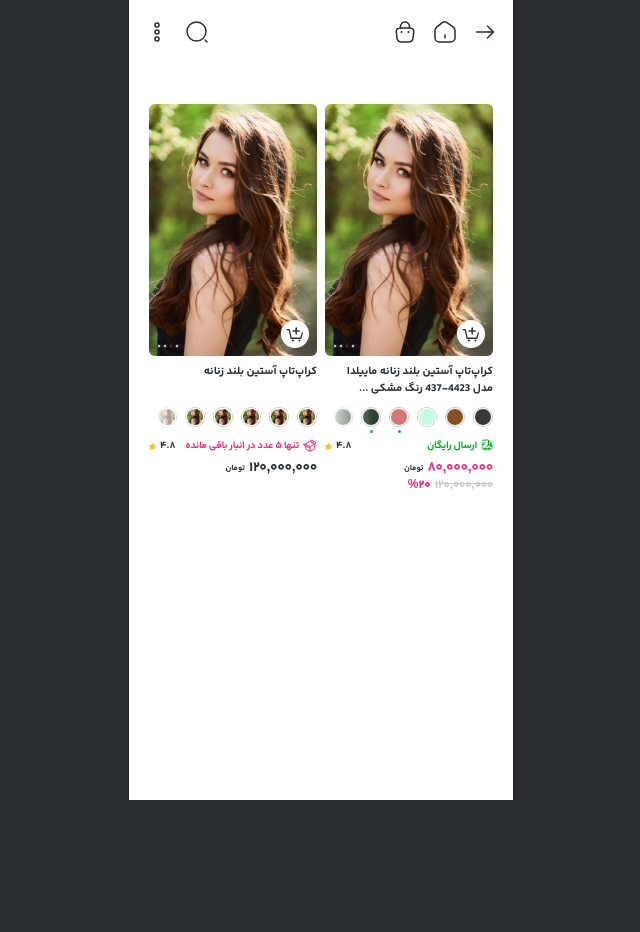
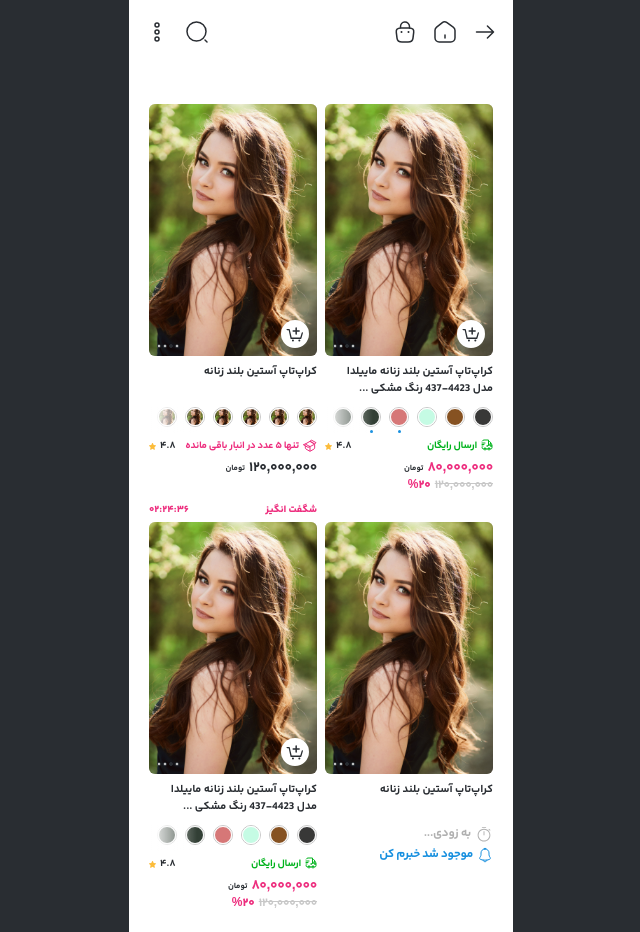
Before and after one commit to arshaan-abh/tesla-test, a Next.js app: page / in a window 1280 px wide. Shown: the whole page, without its empty margins (319-959 px from the left). Before the commit the page ends 800 px from the top, so only its background shows below. Built offline with nearby package versions, Linux system fonts and the light colour scheme.

Commit message:
completed product

```diff
--- a/src/app/layout.tsx
+++ b/src/app/layout.tsx
@@ -14,11 +14,11 @@ export default function RootLayout({ children }: { children: ReactNode }) {
     <html
       lang="fa-IR"
       dir="rtl"
-      className="flex h-full w-full items-center justify-center bg-tesla-neutral-900"
+      className="flex items-center justify-center bg-tesla-neutral-900"
     >
       <body
         className={cn(
-          "h-full w-96 bg-white font-yekan text-tesla-neutral-900 antialiased",
+          "min-h-screen w-96 bg-white font-yekan text-tesla-neutral-900 antialiased",
           fontYekan.variable,
         )}
       >
--- a/src/app/page.tsx
+++ b/src/app/page.tsx
@@ -41,6 +41,44 @@ const Products: Product[] = [
     score: 4.8,
     price: 120000000,
   },
+  {
+    id: 2,
+    name: "کراپ‌تاپ آستین بلند زنانه",
+    images: [product, product, product, product],
+    colors: [
+      { color: "#383837" },
+      { color: "#865222" },
+      { color: "#C5FBE4" },
+      { color: "#D67777" },
+      { color: "#323F35" },
+      { color: "#323F35" },
+      { color: "#323F35" },
+    ],
+    stock: 0,
+    score: 4.8,
+    price: 120000000,
+  },
+  {
+    id: 3,
+    name: "کراپ‌تاپ آستین بلند زنانه ماییلدا مدل 4423-437 رنگ مشکی ...",
+    images: [product, product, product, product],
+    colors: [
+      { color: "#383837" },
+      { color: "#865222" },
+      { color: "#C5FBE4" },
+      { color: "#D67777" },
+      { color: "#323F35" },
+      { color: "#323F35" },
+      { color: "#323F35" },
+    ],
+    freeTransport: true,
+    stock: 11,
+    score: 4.8,
+    price: 80000000,
+    priceWithoutDiscount: 120000000,
+    discountPercent: 20,
+    discountDeadline: "02:24:36",
+  },
 ];
 
 const Home: FC = () => {
--- a/src/components/home/product.tsx
+++ b/src/components/home/product.tsx
@@ -2,7 +2,14 @@
 import { type FC, useState, useCallback, useEffect } from "react";
 import Image, { StaticImageData } from "next/image";
 import { Color } from "@/types/color";
-import { Cart, Transport, Star, OpenBox } from "@/components/ui/icons";
+import {
+  Cart,
+  Transport,
+  Star,
+  OpenBox,
+  Clock,
+  Bell,
+} from "@/components/ui/icons";
 import Autoplay from "embla-carousel-autoplay";
 import addCommas from "@/utils/add-commas";
 import replaceWithPersianDigits from "@/utils/replace-with-persian-digits";
@@ -32,6 +39,7 @@ interface Product {
   price: number;
   priceWithoutDiscount?: number;
   discountPercent?: number;
+  discountDeadline?: string;
 }
 
 const Product: FC<Product> = ({
@@ -44,6 +52,7 @@ const Product: FC<Product> = ({
   price,
   priceWithoutDiscount,
   discountPercent,
+  discountDeadline,
 }) => {
   const [imageCarousel, setImageCarousel] = useState<CarouselApi>();
   const [imageCarouselIndex, setImageCarouselIndex] = useState(0);
@@ -84,7 +93,17 @@ const Product: FC<Product> = ({
   }, [colorCarousel, updateColorCarouselCanScroll]);
 
   return (
-    <div className="p-1 pt-6">
+    <div className="p-1">
+      {discountDeadline ? (
+        <div className="mb-1 flex h-4 items-center justify-between gap-1 text-tesla-rose-600">
+          <div className="text-[0.625rem] font-bold">شگفت انگیز</div>
+          <div className="text-[0.625rem] font-bold">
+            {replaceWithPersianDigits(discountDeadline.toString())}
+          </div>
+        </div>
+      ) : (
+        <div className="h-5" />
+      )}
       <Carousel
         className="relative mb-2 overflow-hidden rounded-md"
         setApi={setImageCarousel}
@@ -110,9 +129,13 @@ const Product: FC<Product> = ({
           ))}
         </CarouselContent>
         <div className="absolute inset-0 top-auto z-20 flex items-end justify-between p-2">
+          {stock > 0 ? (
             <div className="flex h-7 w-7 items-center justify-center rounded-full bg-white shadow-[0_0_8px] shadow-black/[0.16]">
               <Cart />
             </div>
+          ) : (
+            <div />
+          )}
           <div className="flex gap-[0.125rem]">
             {images.map((_image, index) => (
               <div
@@ -126,6 +149,8 @@ const Product: FC<Product> = ({
       <div className="mb-[0.625rem] line-clamp-2 h-[2lh] text-[0.6875rem] font-semibold">
         {name}
       </div>
+      {stock > 0 ? (
+        <>
           <Carousel
             className="relative mb-[0.375rem]"
             setApi={setColorCarousel}
@@ -142,7 +167,9 @@ const Product: FC<Product> = ({
                       className="flex h-full w-full items-center justify-center overflow-hidden rounded-full border border-white"
                       style={{ backgroundColor: color.color }}
                     >
-                  {color.image && <Image src={color.image} alt={color.color} />}
+                      {color.image && (
+                        <Image src={color.image} alt={color.color} />
+                      )}
                     </div>
                   </div>
                   {color.notification ? (
@@ -206,6 +233,23 @@ const Product: FC<Product> = ({
               </div>
             </div>
           )}
+        </>
+      ) : (
+        <>
+          <div className="mb-1 flex items-center gap-1 text-tesla-neutral-400">
+            <Clock />
+            <div className="text-xs font-semibold tracking-tight">
+              به زودی...
+            </div>
+          </div>
+          <div className="flex items-center gap-1 text-tesla-blue-500">
+            <Bell />
+            <div className="text-xs font-semibold tracking-tight">
+              موجود شد خبرم کن
+            </div>
+          </div>
+        </>
+      )}
     </div>
   );
 };
@@ -215,4 +259,5 @@ export default Product;
 /* TODOs:
 . replace indexes with proper keys
 . separate client components from server components
+. implement discount deadline
 */
--- a/src/components/navbar.tsx
+++ b/src/components/navbar.tsx
@@ -3,7 +3,7 @@ import { ArrowRight, Bag, Home, More, Search } from "./ui/icons";
 
 const NavBar: FC = () => {
   return (
-    <div className="static top-0 flex gap-4 bg-white px-4 py-5">
+    <div className="sticky top-0 z-50 flex gap-4 bg-white px-4 py-5">
       <ArrowRight />
       <Home />
       <Bag />
--- a/src/components/ui/icons.tsx
+++ b/src/components/ui/icons.tsx
@@ -197,3 +197,41 @@ export const OpenBox: FC<SVGProps<SVGSVGElement>> = ({ ...otherProps }) => {
     </svg>
   );
 };
+
+export const Clock: FC<SVGProps<SVGSVGElement>> = ({ ...otherProps }) => {
+  return (
+    <svg
+      xmlns="http://www.w3.org/2000/svg"
+      width="18"
+      height="18"
+      fill="none"
+      {...otherProps}
+    >
+      <path
+        d="M6.75 2.344a.47.47 0 0 1 .469-.469h3.562a.47.47 0 0 1 .469.469.47.47 0 0 1-.469.469H7.219a.47.47 0 0 1-.469-.469zm1.781 7.687A.47.47 0 0 0 9 10.5a.47.47 0 0 0 .469-.469V6.469A.47.47 0 0 0 9 6a.47.47 0 0 0-.469.469v3.562zM9 3.75c-3.521 0-6.375 2.854-6.375 6.375S5.479 16.5 9 16.5s6.375-2.854 6.375-6.375S12.521 3.75 9 3.75zm-5.437 6.375A5.44 5.44 0 0 1 9 4.688a5.44 5.44 0 0 1 5.438 5.438A5.44 5.44 0 0 1 9 15.563a5.44 5.44 0 0 1-5.437-5.437zm10.738-6.238a.47.47 0 0 0-.663 0 .47.47 0 0 0 0 .663l.938.938a.47.47 0 0 0 .331.137.47.47 0 0 0 .332-.137.47.47 0 0 0 .137-.332.47.47 0 0 0-.137-.332l-.937-.937z"
+        fill="currentColor"
+      />
+    </svg>
+  );
+};
+
+export const Bell: FC<SVGProps<SVGSVGElement>> = ({ ...otherProps }) => {
+  return (
+    <svg
+      xmlns="http://www.w3.org/2000/svg"
+      width="16"
+      height="16"
+      fill="none"
+      stroke="currentColor"
+      strokeMiterlimit="10"
+      {...otherProps}
+    >
+      <path d="M8.013 1.94c-2.207 0-4 1.793-4 4v1.927a3.19 3.19 0 0 1-.38 1.373l-.767 1.273c-.473.787-.147 1.66.72 1.953 2.873.96 5.973.96 8.847 0 .807-.267 1.16-1.22.72-1.953l-.767-1.273c-.2-.347-.373-.967-.373-1.373V5.94c0-2.2-1.8-4-4-4z" />
+      <path
+        d="M9.247 2.133c-.207-.06-.42-.107-.64-.133-.64-.08-1.253-.033-1.827.133.193-.493.673-.84 1.233-.84s1.04.347 1.233.84z"
+        strokeLinejoin="round"
+      />
+      <path d="M10.013 12.707c0 1.1-.9 2-2 2-.547 0-1.053-.227-1.413-.587s-.587-.867-.587-1.413" />
+    </svg>
+  );
+};
--- a/tailwind.config.ts
+++ b/tailwind.config.ts
@@ -17,7 +17,7 @@ const config: Config = {
         yekan: ["var(--font-yekan)", ...fontFamily.sans],
       },
       colors: {
-        "tesla-neutral": { 300: "#C8C8C8", 900: "#292D32" },
+        "tesla-neutral": { 300: "#C8C8C8", 400: "#B0B0B0", 900: "#292D32" },
         "tesla-amber": { 400: "#FCBC3A" },
         "tesla-green": { 600: "#00B31D" },
         "tesla-blue": { 500: "#168FDF" },
```
Lines whose indentation alone changed are shown as unchanged.
